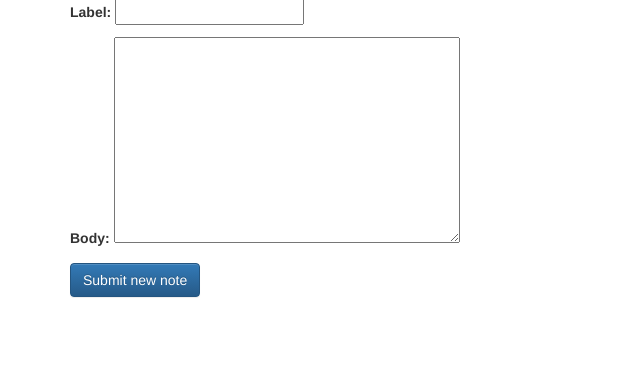
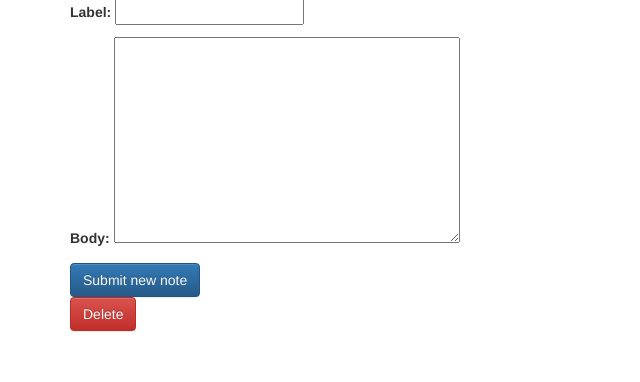
Before and after one commit to jimma1/harvsterOfNotes, a Django app: template kvittr/templates/notes/addnote.html in a window 1280 px wide. Shown: the part 418-800 px from the top of the page, without its empty margins (0-640 px from the left). Run offline with Django 3.2, Linux system fonts and the light colour scheme; the template is opened without the code that fills it: values that come from a table or form of the project are taken from there, others are empty; data comes from the database, SQL or seed files in the repository; both versions use the stored data as it was after the commit; some libraries are stand-ins or nearby versions.

Commit message:
Added Delete message functionality

```diff
--- a/kvittr/templates/notes/addnote.html
+++ b/kvittr/templates/notes/addnote.html
@@ -12,6 +12,15 @@
 			<button type="submit" class="btn btn-primary">Submit new note</button>
 		</form>
 	</div><!-- end col-->
+	{% if note %}
+		<div class="col-sm-12">
+			<form action="" method="POST">{% csrf_token %}
+				<input type="hidden" name="control" value="delete" />
+				<input type="submit" value="Delete" class="btn btn-danger" />
+				<!-- <button type="submit" class="btn btn-danger">Delete note</button> -->
+			</form>
+		</div><!-- end col -->
+	{% endif %}
 </div><!-- end row-->
 
 {% endblock pagecontent %}
```
Also changed, not shown: kvittr/notes/views.py (+11 -1 lines), kvittr/db.sqlite3.
